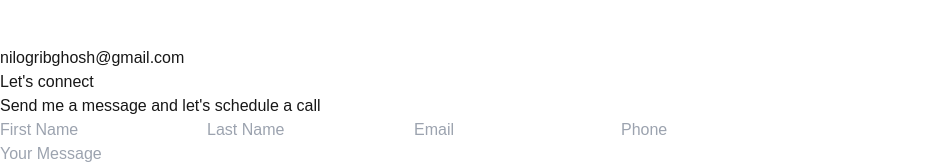
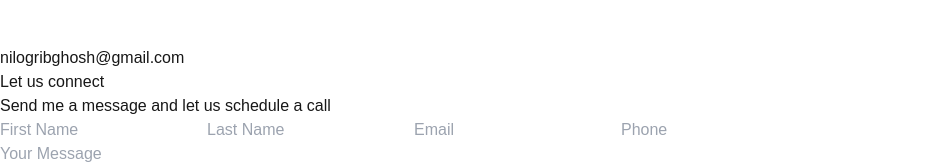
Before and after one commit to Nilogrib/Portfolio_Next, a Next.js app: page / in a window 1280 px wide. Shown: the part 9130-9298 px from the top of the page, without its empty margins (0-952 px from the left). Built offline with nearby package versions, Linux system fonts and the light colour scheme.

Commit message:
Update Contact.tsx

```diff
--- a/src/components/Contact.tsx
+++ b/src/components/Contact.tsx
@@ -19,8 +19,8 @@
             </ul>
         </div>
         <div className='bg-white/10 p-6 rounded-xl max-w-[550px]'>
-            <h2 className='text-5xl font-bold text-orange-400 mb-4'>Let's connect</h2>
-            <p className='text-white/70 mb-6'>Send me a message and let's schedule a call</p>
+            <h2 className='text-5xl font-bold text-orange-400 mb-4'>Let us connect</h2>
+            <p className='text-white/70 mb-6'>Send me a message and let us schedule a call</p>
             <form className='space-y-4' action="https://getform.io/f/aqoowrla" method="POST">
                 <div className='grid md:grid-cols-2 gap-4'>
                     <input type="text" name="name" className='bg-black/70 rounded-xl p-3 focus:outline-none focus:ring-2 focus:ring-orange-400' placeholder='First Name'/>
```
